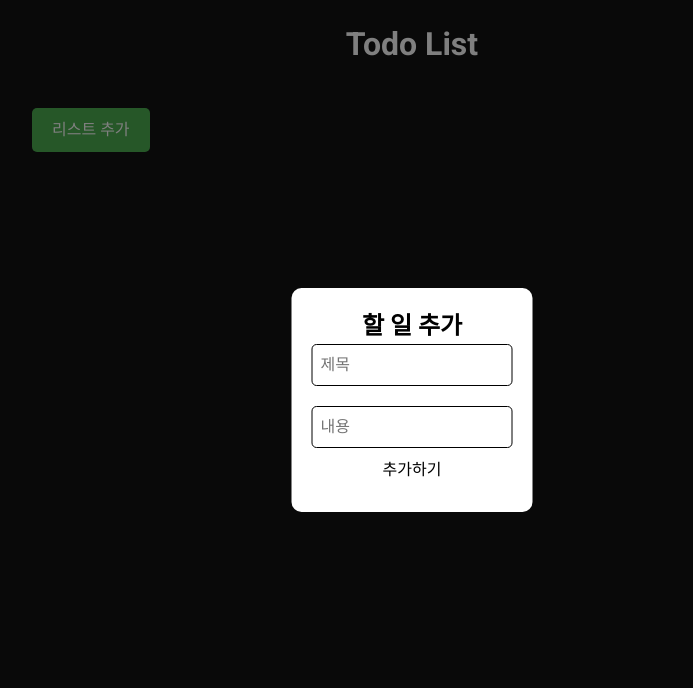
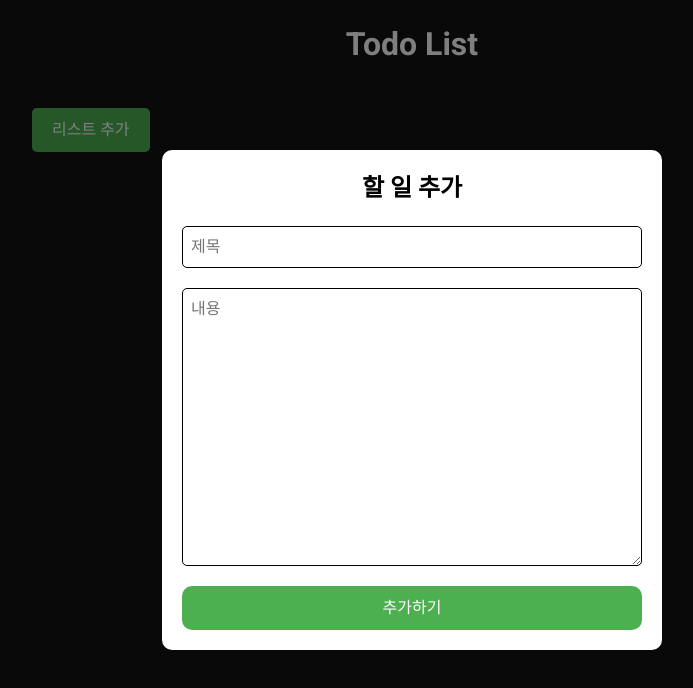
Before and after one commit to hyeokii/Nuxt-practice, a Nuxt app: page /todo in a window 1280 px wide. Both pictures are taken after a click on the button "리스트 추가". Shown: the top 688 px of the page, without its empty margins (228-921 px from the left). Built offline with nearby package versions, Linux system fonts and the light colour scheme; data requests are answered from the project's data file.

Commit message:
버튼 수정

```diff
--- a/components/AddTodo.vue
+++ b/components/AddTodo.vue
@@ -2,22 +2,22 @@
   <div>
     <div class="backdrop" @click="closeModal"></div>
     <div class="addModal">
-      <h2>할 일 추가</h2>
       <div class="input-container">
+        <h2>할 일 추가</h2>
         <input
           v-model="newTitle"
           type="text"
           placeholder="제목"
           @keyup.enter="addTodo"
         />
-        <input
+        <textarea
           v-model="newContents"
           type="text"
           placeholder="내용"
           @keyup.enter="addTodo"
         />
+        <button class="add-button" @click="addTodo">추가하기</button>
       </div>
-      <button class="add-button" @click="addTodo">추가하기</button>
     </div>
   </div>
 </template>
@@ -102,6 +102,8 @@ export default {
   padding: 20px;
   border-radius: 10px;
   text-align: center;
+  width: 500px;
+  height: 500px;
 }
 
 .addModal h2 {
@@ -112,19 +114,27 @@ export default {
   display: flex;
   flex-direction: column;
   gap: 20px;
+  height: 100%;
 }
 
 .addModal input {
   border: 1px solid black;
   border-radius: 5px;
   padding: 8px;
-  width: 100%;
   box-sizing: border-box;
 }
 
+.addModal textarea {
+  border: 1px solid black;
+  border-radius: 5px;
+  padding: 8px;
+  box-sizing: border-box;
+  height: 100%;
+}
+
 .add-button {
-  background-color: white;
-  color: black;
+  background-color: #4caf50;
+  color: white;
   padding: 10px 20px;
   border-radius: 10px;
   cursor: pointer;
@@ -132,6 +142,6 @@ export default {
 }
 
 .add-button:hover {
-  background-color: #f0f0f0;
+  background-color: #388e3c;
 }
 </style>
--- a/components/EditTodo.vue
+++ b/components/EditTodo.vue
@@ -2,12 +2,12 @@
   <div>
     <div class="backdrop" @click="closeModal"></div>
     <div class="editModal">
-      <h2>수정하기</h2>
       <div class="input-container">
+        <h2>수정하기</h2>
         <input type="text" v-model="newData.title" placeholder="제목" />
-        <input type="text" v-model="newData.contents" placeholder="내용" />
+        <textarea type="text" v-model="newData.contents" placeholder="내용" />
+        <button class="update-button" @click="updateData">완료</button>
       </div>
-      <button class="update-button" @click="updateData">완료</button>
     </div>
   </div>
 </template>
@@ -68,6 +68,8 @@ export default {
   padding: 20px;
   border-radius: 10px;
   text-align: center;
+  width: 500px;
+  height: 500px;
 }
 
 .editModal h2 {
@@ -78,19 +80,27 @@ export default {
   display: flex;
   flex-direction: column;
   gap: 20px;
+  height: 100%;
 }
 
 .editModal input {
   border: 1px solid black;
   border-radius: 5px;
   padding: 8px;
-  width: 100%;
   box-sizing: border-box;
 }
 
+.editModal textarea {
+  border: 1px solid black;
+  border-radius: 5px;
+  padding: 8px;
+  box-sizing: border-box;
+  height: 100%;
+}
+
 .update-button {
-  background-color: white;
-  color: blue;
+  background-color: #9accfd;
+  color: white;
   padding: 10px 20px;
   border-radius: 10px;
   cursor: pointer;
@@ -98,6 +108,6 @@ export default {
 }
 
 .update-button:hover {
-  background-color: #f0f0f0;
+  background-color: skyblue;
 }
 </style>
--- a/data/todo-list.json
+++ b/data/todo-list.json
@@ -38,7 +38,7 @@
       "userNm": "김재혁",
       "status": "1",
       "createdDtm": "2024-04-10T23:51:05.763Z",
-      "updatedDtm": "2024-04-12T02:40:49.201Z"
+      "updatedDtm": "2024-04-15T07:45:47.611Z"
     },
     {
       "title": "ㅋㅋㅋ",
@@ -58,6 +58,24 @@
       "userNm": "김재혁",
       "createdDtm": "2024-04-12T07:14:16.707Z",
       "updatedDtm": "2024-04-12T07:14:16.707Z"
+    },
+    {
+      "id": "8",
+      "title": "zz",
+      "contents": "zz",
+      "loginId": 4,
+      "userNm": "김재혁",
+      "createdDtm": "2024-04-15T07:48:33.694Z",
+      "updatedDtm": "2024-04-15T07:48:33.694Z"
+    },
+    {
+      "title": "할일",
+      "contents": "ㅁ나이ㅓ리;ㅁㄴㅇ럼닝러ㅣ;ㅁㄴㅇ러민;아러니;아런이ㅏ런이라ㅓㄴ이라ㅓㄴ이;라ㅓㄴ이;라ㅓㄴ이라ㅓㄴ이라ㅓㅁ닝;라ㅓㅁㄴ;ㅣㅇㄹ;ㅓㅁ니아ㅓㅁㄴ;ㅣㅇ럼ㄴ;ㅣ아ㅓㅁ;ㅣ아럼니;ㅇ라ㅓㅁ;ㅣㄹㅈ댜ㅐ러ㅓㄹㄹㄹㄹㄹㄹㄹㄻㄴ이ㅏ럼ㄴ;ㅣ아러민;ㅏ엄니앎ㄴㅇㄻㄴㅇㄻㄴㅇㄹㄴㅇㄹ",
+      "id": "9",
+      "loginId": 4,
+      "userNm": "김재혁",
+      "createdDtm": "2024-04-15T23:38:56.291Z",
+      "updatedDtm": "2024-04-15T23:50:30.545Z"
     }
   ],
   "currentUser": {
--- a/pages/todo/index.vue
+++ b/pages/todo/index.vue
@@ -2,12 +2,15 @@
   <div class="container">
     <h1>Todo List</h1>
     <div>
-      <div v-for="list in dataList" :key="list.id" class="list-item">
-        <nuxt-link :to="'/todo/' + list.id" class="list-link"
-          ><span class="list-span">{{ list.userNm }}</span
-          ><span class="list-span">{{ list.title }}</span>
-          <span class="list-span">{{ list.contents }}</span></nuxt-link
-        >
+      <div
+        v-for="list in dataList"
+        :key="list.id"
+        class="list-item"
+        @click="moveTodo(list.id)"
+      >
+        <span class="list-span">{{ list.userNm }}</span>
+        <span class="list-span">{{ list.title }}</span>
+        <span class="list-span">{{ list.contents }}</span>
       </div>
     </div>
     <button @click="handleAddModal" class="add-button">리스트 추가</button>
@@ -38,6 +41,9 @@ export default {
     return { dataList: res.data };
   },
   methods: {
+    moveTodo(id) {
+      this.$router.push(`todo/${id}`);
+    },
     addTodoList(data) {
       this.dataList.push(data);
     },
@@ -62,36 +68,24 @@ h1 {
   margin-bottom: 20px;
 }
 
-.list-container {
-  display: flex;
-  flex-direction: column;
-  align-items: center;
-}
-
 .list-item {
   margin-top: 20px;
   border: 1px solid #ccc;
   border-radius: 8px;
-  padding: 10px;
+  padding: 20px;
   width: 100%;
   transition: transform 0.3s ease;
+  display: flex;
 }
 
 .list-item:hover {
   transform: translateY(-2px);
 }
 
-.list-link {
-  padding: 10px 0;
-  text-decoration: none;
-  color: inherit;
+.list-span {
   display: flex;
   align-items: center;
-  width: 100%;
-}
-
-.list-span {
-  text-align: center;
+  justify-content: center;
   flex: 1;
 }
 
```
